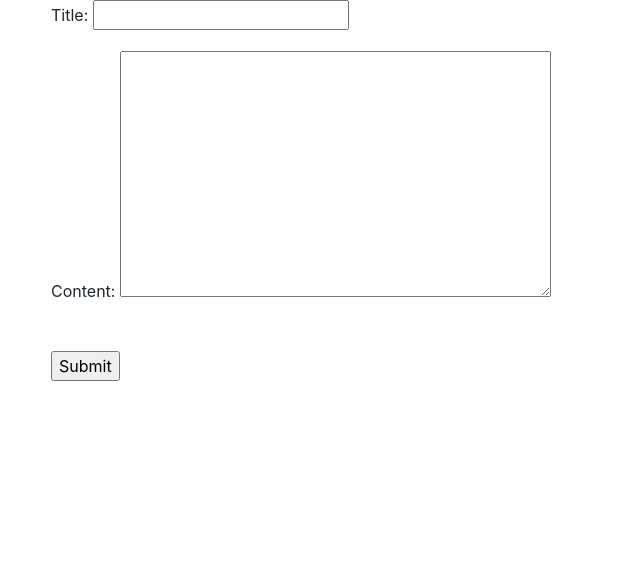
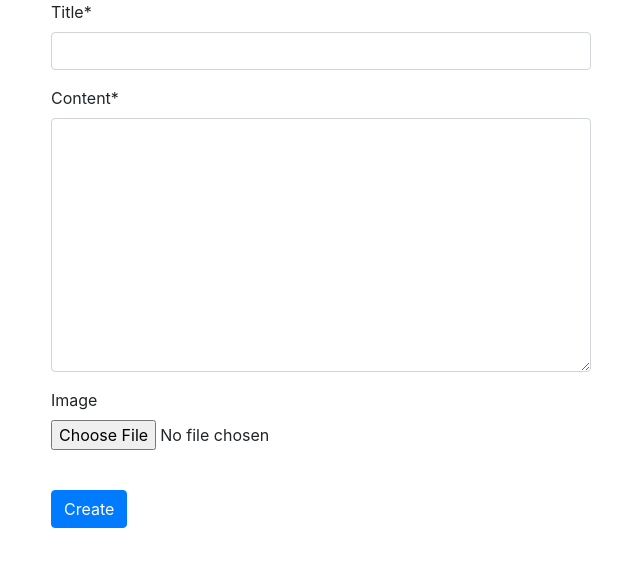
Before and after one commit to Harsun/beginnersblog, a Django app: page /post/create in a window 1280 px wide. Shown: the part 56-623 px from the top of the page, without its empty margins (34-674 px from the left). Run offline with Django 3.2, Linux system fonts and the light colour scheme; some libraries are stand-ins or nearby versions.

Commit message:
this change adds Pillow module and image showing features to blog posts

```diff
--- a/blog/urls.py
+++ b/blog/urls.py
@@ -15,9 +15,14 @@ Including another URLconf
 """
 from django.contrib import admin
 from django.urls import path, include
+from django.conf.urls.static import static
+from django.conf import settings
+
 
 urlpatterns = [
     path('', include('home.urls')),
     path('admin/', admin.site.urls),
     path('post/', include('post.urls')),
 ]
+
+urlpatterns += static(settings.MEDIA_URL, document_root=settings.MEDIA_ROOT)
--- a/post/forms.py
+++ b/post/forms.py
@@ -10,4 +10,5 @@ class PostForm(forms.ModelForm):
         fields = [
             'title',
             'content',
+            'image',
         ]
--- a/post/models.py
+++ b/post/models.py
@@ -8,6 +8,7 @@ class Post(models.Model):
     content = models.TextField(null=False, blank=False)
     pubdate = models.DateTimeField(auto_now_add=True, verbose_name='publishing date')
     update = models.DateTimeField(auto_now_add=True)
+    image = models.FileField(null=True, blank=True)
 
     def __str__(self):
         return self.title
@@ -20,3 +21,6 @@ class Post(models.Model):
 
     def get_edit_url(self):
         return reverse('post:edit', kwargs={'id': self.id})
+
+    class Meta:
+        ordering = ['-pubdate']
--- a/post/templates/create.html
+++ b/post/templates/create.html
@@ -1,13 +1,16 @@
 {%  extends 'base.html' %}
+{% load crispy_forms_tags %}
 
 {%  block body %}
     <div class="container">
-        <div class="form-group">
-                <form method="post">
+        <div class="row">
+            <div class="col-md-6 col-md-offset-3">
+                <form method="post" enctype="multipart/form-data">
                     {% csrf_token %}
-                    {{ form.as_p }}<br>
-                    <div class="button"><input type="submit" name="Create"/></div>
+                    {{ form|crispy }}<br>
+                    <input class="btn btn-primary" type="submit" value="Create"/>
                 </form>
+                </div>
             </div>
     </div>
 {%  endblock %}
--- a/post/templates/detail.html
+++ b/post/templates/detail.html
@@ -1,6 +1,7 @@
 {%  extends 'base.html' %}
 {% block body %}
     <div class="container">
+        <img src="{{ post.image.url }}" class="img-fluid" alt="Responsive image"/>
         {{ post.title }}<br>
         {{ post.content|linebreaks }}<br>
         {{ post.pubdate|timesince }} ago<br>
--- a/post/templates/index.html
+++ b/post/templates/index.html
@@ -6,6 +6,11 @@
                 <div class="row">
             {%  endif %}
         <div class="card col-md-4">
+            {% if post.image %}
+            <div class="card-img-top">
+                <img src="{{ post.image.url }}" class="img-thumbnail"/>
+            </div>
+            {% endif %}
             <h5 class="card-title">{{ post.title }}<small> - {{ post.pubdate|timesince }} ago</small></h5>
             <p class="card-text" >{{ post.content|linebreaks|truncatewords:10}} </p>
             <a href="{{ post.get_absolute_url }}" class="btn btn-primary">Detail</a>
--- a/post/views.py
+++ b/post/views.py
@@ -21,7 +21,7 @@ def detailview(request, id):
 
 
 def createview(request):
-    form = PostForm(request.POST or None)
+    form = PostForm(request.POST or None, request.FILES or None)
     if form.is_valid():
         post = form.save()
         return HttpResponseRedirect(post.get_absolute_url())
@@ -33,7 +33,7 @@ def createview(request):
 
 def editview(request, id):
     post = get_object_or_404(Post, id=id)
-    form = PostForm(request.POST or None, instance=post)
+    form = PostForm(request.POST or None, request.FILES or None, instance=post)
     if form.is_valid():
         form.save()
         return HttpResponseRedirect(post.get_absolute_url())
--- a/requirement.txt
+++ b/requirement.txt
@@ -1,3 +1,4 @@
 Django==2.0.2
 django-crispy-forms==1.7.2
+Pillow==5.0.0
 pytz==2018.3
```
Also changed, not shown: blog/settings.py (+10 -1 lines), 1 other file.
